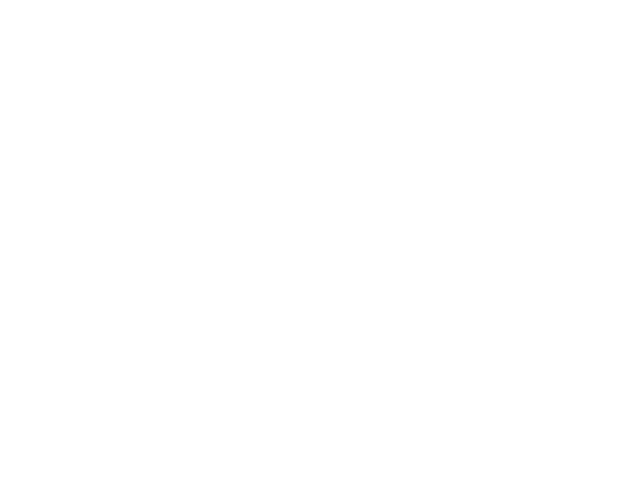
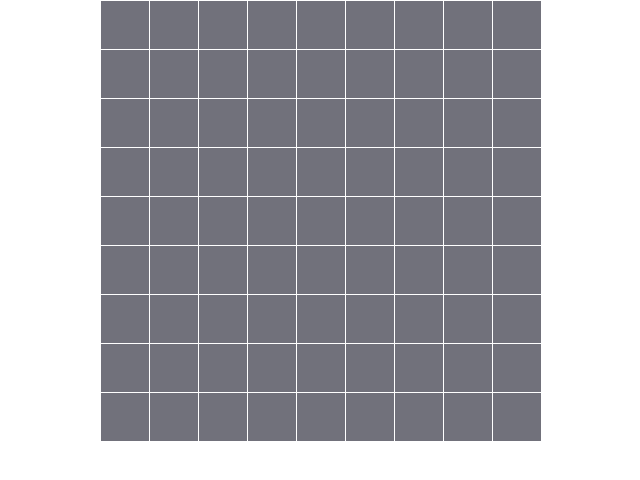
Before and after one commit to SehajKapoor53/Minesweeper, a React (Vite) app: page / in a window 1280 px wide. Shown: the top 480 px of the page, without its empty margins (319-959 px from the left). Built offline with nearby package versions, Linux system fonts and the light colour scheme.

Commit message:
feat: render basic minesweeper board

```diff
--- a/index.html
+++ b/index.html
@@ -4,7 +4,7 @@
     <meta charset="UTF-8" />
     <!-- <link rel="icon" type="image/svg+xml" href="/favicon.svg" /> -->
     <meta name="viewport" content="width=device-width, initial-scale=1.0" />
-    <title>minesweeper</title>
+    <title>Minesweeper - SehajStuff</title>
   </head>
   <body>
     <div id="root"></div>
--- a/src/App.jsx
+++ b/src/App.jsx
@@ -1,9 +1,11 @@
+import Board from "./components/Board";
+
 function App() {
-
   return (
     <>
+      <Board />
     </>
-  )
+  );
 }
 
-export default App
+export default App;
--- /dev/null
+++ b/src/components/Board.jsx
@@ -0,0 +1,31 @@
+import React from "react";
+import Cell from "./Cell";
+
+const Board = () => {
+  const board = [
+    [0, 0, 0, 0, 0, 0, 0, 0, 0],
+    [0, 0, 0, 0, 0, 0, 0, 0, 0],
+    [0, 0, 0, 0, 0, 0, 0, 0, 0],
+    [0, 0, 0, 0, 0, 0, 0, 0, 0],
+    [0, 0, 0, 0, 0, 0, 0, 0, 0],
+    [0, 0, 0, 0, 0, 0, 0, 0, 0],
+    [0, 0, 0, 0, 0, 0, 0, 0, 0],
+    [0, 0, 0, 0, 0, 0, 0, 0, 0],
+    [0, 0, 0, 0, 0, 0, 0, 0, 0],
+  ];
+
+  return (
+    <div
+      className="gap-px p-px grid justify-center"
+      style={{
+        gridTemplateColumns: "repeat(9, 48px)",
+      }}
+    >
+      {board.flatMap((row, rowIndex) =>
+        row.map((cell, cellIndex) => <Cell key={`${rowIndex},${cellIndex}`} />),
+      )}
+    </div>
+  );
+};
+
+export default Board;
--- /dev/null
+++ b/src/components/Cell.jsx
@@ -0,0 +1,9 @@
+import React from 'react'
+
+const Cell = () => {
+  return (
+    <div className='bg-zinc-500 w-12 h-12 cursor-pointer' />
+  )
+}
+
+export default Cell
```
Also changed, not shown: 1 other file (tests, documents, lock files or other folders).
